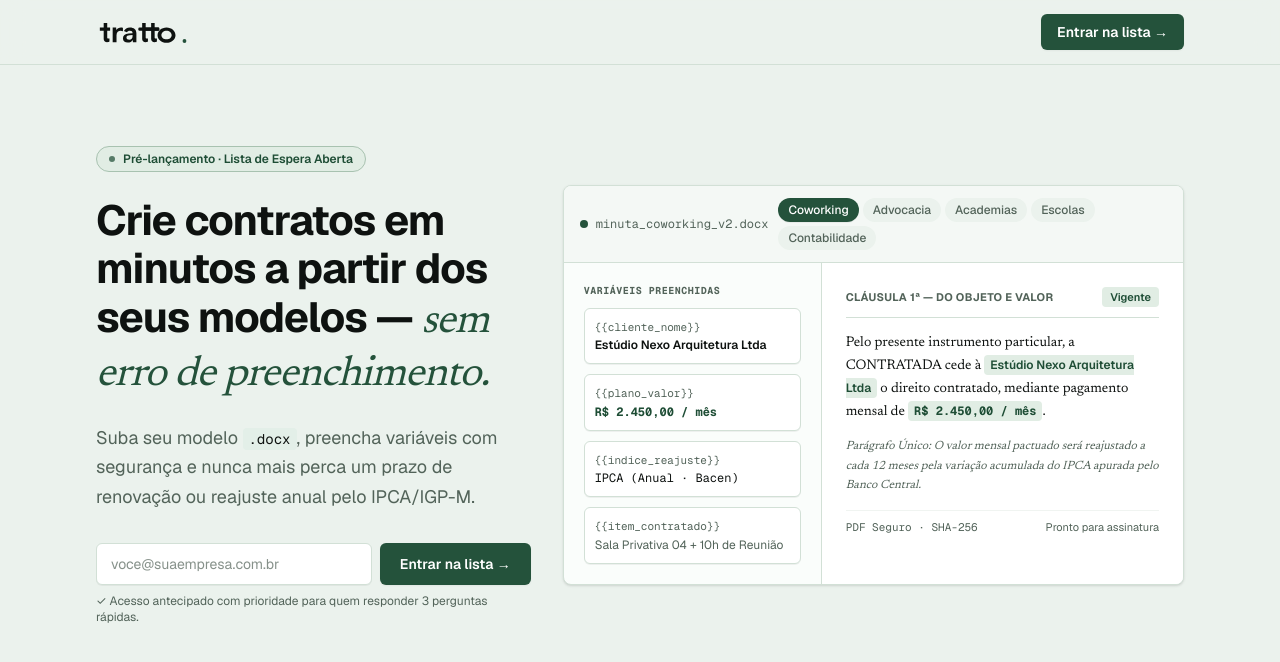
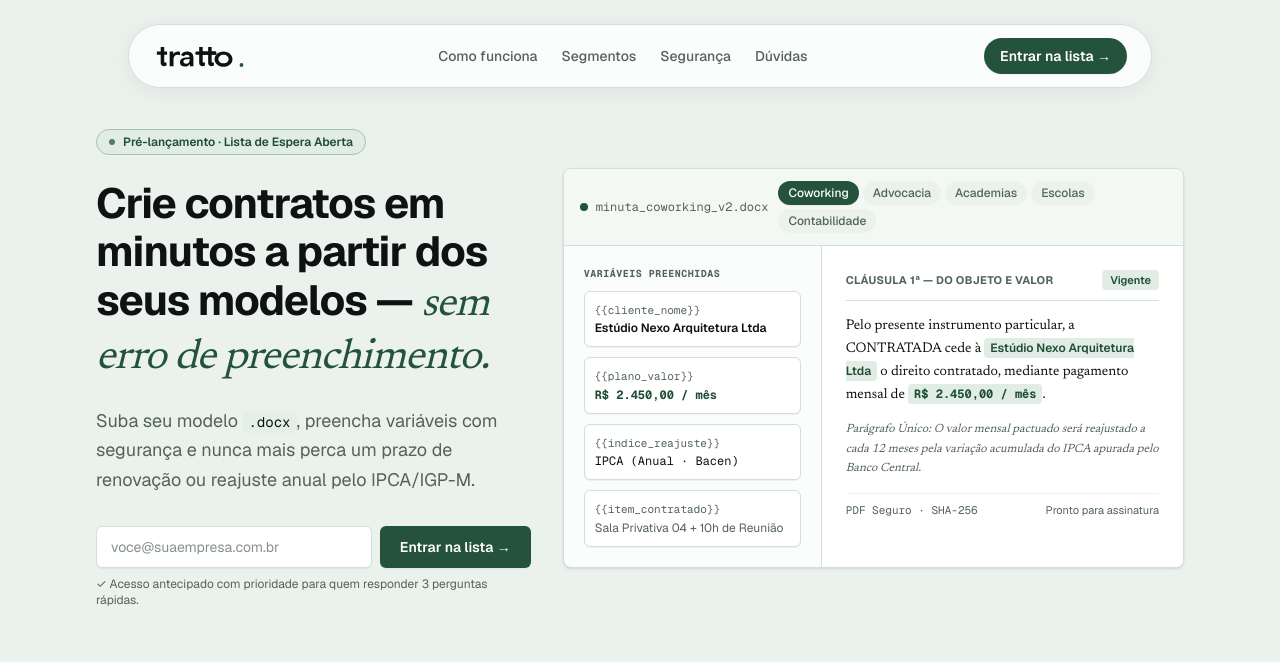
Before and after one commit to brtorresdel/tratto-landing-page, a Next.js app: page / in a window 1280 px wide. Shown: the top 662 px of the page. Built offline with nearby package versions, Linux system fonts and the light colour scheme.

Commit message:
refactor(ui): transformar navbar em header flutuante em pilula estilo devtorres.com.br

```diff
--- a/src/components/hero.tsx
+++ b/src/components/hero.tsx
@@ -5,7 +5,7 @@ import { LiveDocumentCard } from "@/components/live-document-card";
 
 export function Hero() {
   return (
-    <section className="relative overflow-hidden py-12 sm:py-20">
+    <section className="relative overflow-hidden pt-24 pb-12 sm:pt-32 sm:pb-20">
       <div className="mx-auto max-w-6xl px-4 sm:px-8">
         <div className="grid grid-cols-1 items-center gap-12 lg:grid-cols-12 lg:gap-8">
           {/* Coluna Esquerda: Proposta de Valor Editorial */}
--- a/src/components/navbar.tsx
+++ b/src/components/navbar.tsx
@@ -1,32 +1,55 @@
 import React from "react";
-import Image from "next/image";
 
 export function Navbar() {
   return (
     <header
       role="banner"
-      className="sticky top-0 z-50 w-full border-b border-[#D2E0D6] bg-[#EBF2ED]/90 backdrop-blur-md transition-colors"
+      className="fixed inset-x-0 top-4 z-50 mx-auto w-[92%] max-w-5xl transition-all sm:top-6"
     >
-      <div className="mx-auto flex h-16 max-w-6xl items-center justify-between px-4 sm:px-8">
-        <a href="/" className="flex items-center gap-2" aria-label="Página Inicial do Tratto">
-          {/* Usamos tag img com dimensões para compatibilidade com testes e svg local */}
+      <div className="flex h-14 items-center justify-between rounded-full border border-[#D2E0D6] bg-white/80 px-4 shadow-[0_4px_24px_rgba(14,18,16,0.06)] backdrop-blur-md sm:h-16 sm:px-6">
+        {/* Logotipo */}
+        <a
+          href="/"
+          className="group flex items-center gap-2 transition hover:opacity-90"
+          aria-label="Página Inicial do Tratto"
+        >
           <img
             src="/logo.svg"
             alt="Logotipo Tratto"
-            width={110}
-            height={32}
-            className="h-8 w-auto"
+            width={105}
+            height={30}
+            className="h-7 w-auto transition-transform group-hover:scale-[1.02] sm:h-8"
           />
         </a>
 
-        <nav className="flex items-center gap-3">
+        {/* Links Centrais Sutis (Desktop) */}
+        <nav
+          aria-label="Navegação rápida"
+          className="hidden items-center gap-6 text-xs font-medium text-[#526359] md:flex sm:text-sm"
+        >
+          <a href="#como-funciona" className="transition hover:text-[#0E1210]">
+            Como funciona
+          </a>
+          <a href="#segmentos" className="transition hover:text-[#0E1210]">
+            Segmentos
+          </a>
+          <a href="#seguranca" className="transition hover:text-[#0E1210]">
+            Segurança
+          </a>
+          <a href="#faq" className="transition hover:text-[#0E1210]">
+            Dúvidas
+          </a>
+        </nav>
+
+        {/* Botão de Conversão em Pílula */}
+        <div className="flex items-center gap-2">
           <a
             href="#lista-de-espera"
-            className="inline-flex items-center justify-center rounded-md bg-[#24523B] px-4 py-2 text-xs font-semibold text-white shadow-xs transition hover:bg-[#1E4D35] active:scale-[0.98] sm:text-sm"
+            className="inline-flex items-center justify-center rounded-full bg-[#24523B] px-4 py-2 text-xs font-semibold text-white shadow-xs transition hover:bg-[#1E4D35] active:scale-[0.98] sm:text-sm"
           >
             Entrar na lista →
           </a>
-        </nav>
+        </div>
       </div>
     </header>
   );
```
